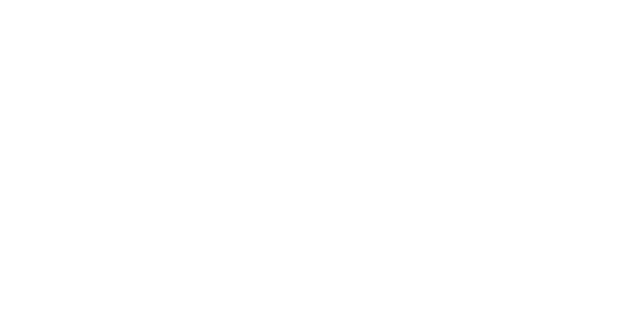
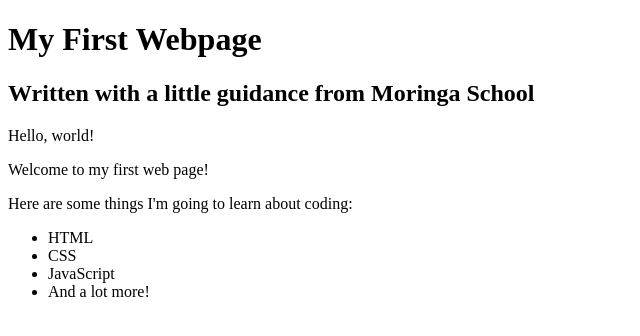
Before and after one commit to demarillacizere/hello-world, a plain HTML site: page my-first-webpage.html in a window 1280 px wide. Shown: the whole page, without its empty margins (0-640 px from the left). Drawn offline with Linux system fonts and the light colour scheme.

Commit message:
new changes

```diff
--- a/my-first-webpage.html
+++ b/my-first-webpage.html
@@ -4,6 +4,17 @@
     <title>My first webpage!</title>
   </head>
   <body>
+    <h1>My First Webpage</h1>
+    <h2>Written with a little guidance from Moringa School</h2>
+    <p>Hello, world!</p>
 
+    <p>Welcome to my first web page!</p>
+    <p>Here are some things I'm going to learn about coding:
+    <ul>
+      <li>HTML</li>
+      <li>CSS</li>
+      <li>JavaScript</li>
+      <li>And a lot more!</li>
+    </ul></p>
   </body>
 </html>
```
